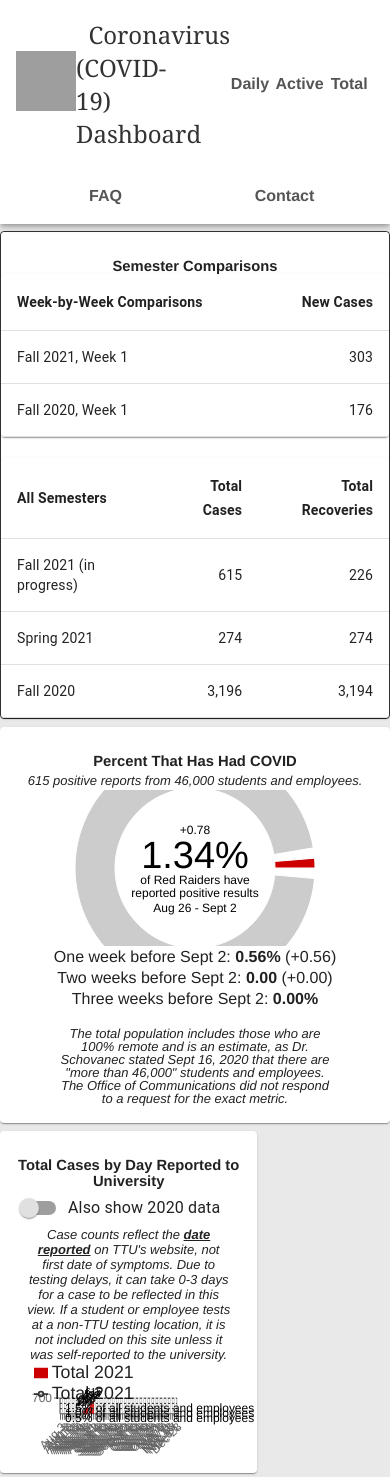
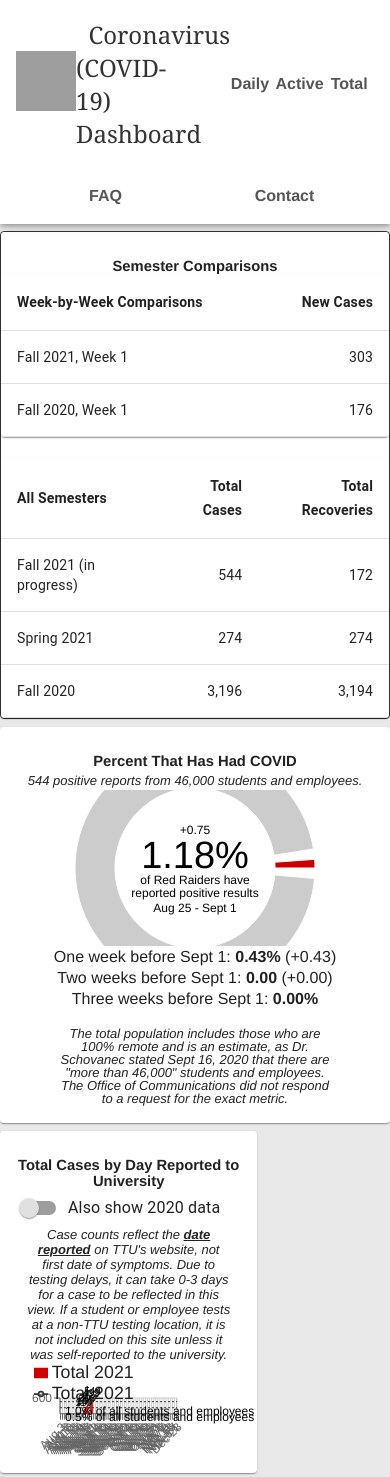
Before and after one commit to adrianaholley/adrianaholley.github.io, a React (Create React App) app: page /#/total in a window 390 px wide. Built offline with nearby package versions, Linux system fonts and the light colour scheme; grey boxes are pictures that could not be loaded.

Commit message:
Revert "git add ."
This reverts commit 74f4f37c7533a7b81a461be42127686075c54125.

```diff
--- a/src/Newpie.js
+++ b/src/Newpie.js
@@ -13,9 +13,9 @@ var weekago = fall2020[todayinarray - 7]
 var todaydate = today.Date
 var weekagodate = weekago.Date
 var avgtoday = today["Daily 2021 avg"]
-var avgtodaychange = "+14.7"
+var avgtodaychange = "+" + (49.6-28.1)
 var avgaweekago = weekago["Daily 2021 avg"]
-var avgaweekagochange = "(+36.6)"
+var avgaweekagochange = "(+21.5)"
 var twoweeksago = "0"
 class Newpie extends Component {
 
@@ -36,7 +36,7 @@ class Newpie extends Component {
                             <Label value={avgtoday} position="centerBottom" className='label' fontSize='38px' />
                             <Label value="is the average number" position="center" className='label-top' fontSize='12px' />
                             <Label value="of new cases per day, " position="center" className='label-middle' fontSize='12px' />
-                            <Label value={weekagodate + " - " + todaydate} position="centerTop" className='label-bottom' fontSize='12px' />
+                            <Label value={todaydate + " - " + weekagodate} position="centerTop" className='label-bottom' fontSize='12px' />
                             {data01.map((entry, index) => <Cell fill={COLORS[index % COLORS.length]} />)}
                         </Pie>
                     </PieChart>
--- a/src/Totalpie.js
+++ b/src/Totalpie.js
@@ -15,9 +15,9 @@ var weekagodate = weekago.Date
 var totaltoday = today["Total 2021"]
 var notinfected = (46000-totaltoday)
 var percentagetoday = (totaltoday/46000*100).toFixed(2)
-var percentagetodaychange = "+" + (1.34-.56).toFixed(2) //update the decimal daily
+var percentagetodaychange = "+" + (1.18-.43).toFixed(2) //update the decimal daily
 var percentageaweekago = (weekago["Total 2021"]/46000*100).toFixed(2)
-var aweekagochange = "(+0.56)"
+var aweekagochange = "(+0.43)"
 var percentagetwoweeksago = "0.00" //(twoweeksago["Total 2021"]/46000*100).toFixed(2)
 var twoweeksagochange = "(+0.00)"
 var threeweeksago = "0.00%" //done
--- a/src/fall2020.js
+++ b/src/fall2020.js
@@ -1,6 +1,6 @@
 //update daily
-var globaldate = "Last updated Thursday, September 2, 2021 at 11:55pm CST."
-var todayinarray = 32
+var globaldate = "Last updated Wednesday, September 1, 2021 at 11:45pm CST."
+var todayinarray = 31
 
 const fall2020 = [
 	{
@@ -297,13 +297,10 @@ const fall2020 = [
 		"Date": "Sept 2",
 		"Daily 2020": 73,
 		"Daily 2020 avg": 54.6,
-		"Daily 2021": 71,
-		"Daily 2021 avg": 51.3,
+		"Daily 2021": null,
+		"Daily 2021 avg": null,
 		"Active 2020": 453,
-		"Active 2021": 389,
-		"Total 2020": 624,
-		"Total 2021": 615,
-		"Total Recoveries 2021": 226
+		"Total 2020": 624
 	},
 	{
 		"Date": "Sept 3",
--- a/src/totalgraph.js
+++ b/src/totalgraph.js
@@ -73,7 +73,7 @@ class Totalgraph extends Component {
 								<YAxis
 									fontSize="12"
 									domain={this.state.PastDataIsOff ?
-										(['dataMin - 116', 'dataMax + 85'])
+										(['dataMin - 116', 'dataMax + 56'])
 										: (['dataMin - 18', 'dataMax + 103'])}
 								/>) : (
 								<YAxis interval={8} scale="log" domain={['0', 'dataMax + 350']} fontSize="12" />)
@@ -128,7 +128,6 @@ class Totalgraph extends Component {
 
                             <ReferenceLine y={230} stroke="#333" strokeDasharray="2"><Label value="0.5% of all students and employees (230)" position="insideTopLeft" fontSize={isMobile ? ("8") : ("12")}></Label></ReferenceLine>
                             <ReferenceLine y={460} stroke="#333" strokeDasharray="2"><Label value="1.0% of all students and employees (460)" position="insideTopLeft" fontSize={isMobile ? ("8") : ("12")}></Label></ReferenceLine>
-                            <ReferenceLine y={690} stroke="#333" strokeDasharray="2"><Label value="1.5% of all students and employees (690)" position="insideTopLeft" fontSize={isMobile ? ("8") : ("12")}></Label></ReferenceLine>
                             <ReferenceLine y={920} stroke="#333" strokeDasharray="2"><Label value="2.0% of all students and employees (920)" position="insideTopLeft" fontSize={isMobile ? ("8") : ("12")}></Label></ReferenceLine>
                             <ReferenceLine y={1380} stroke="#333" strokeDasharray="2"><Label value="3.0% of all students and employees (1380)" position="insideTopLeft" fontSize={isMobile ? ("8") : ("12")}></Label></ReferenceLine>
                             <ReferenceLine y={1840} stroke="#333" strokeDasharray="2"><Label value="4.0% of all students and employees (1840)" position="insideTopLeft" fontSize={isMobile ? ("8") : ("12")}></Label></ReferenceLine>
```
Also changed, not shown: 19 other files (tests, documents, lock files or other folders).
